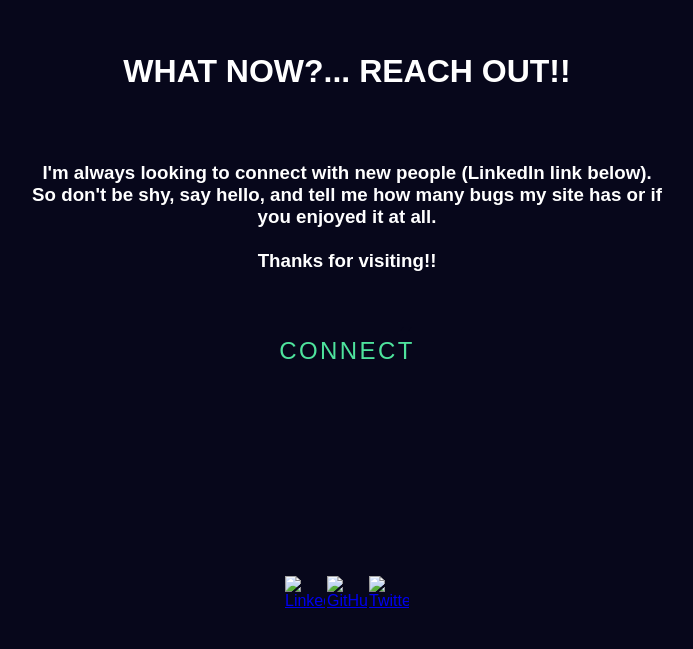
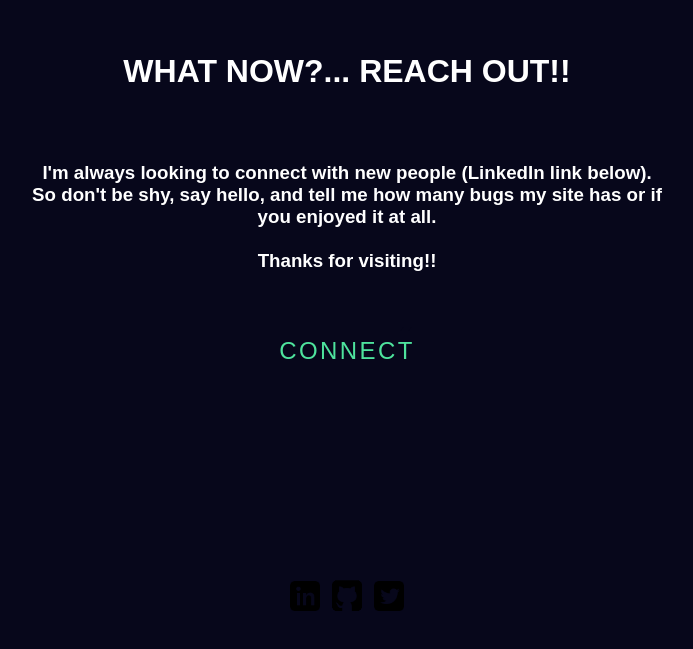
Before and after one commit to fakeAstronautC4/Portfolio, a plain HTML site: page index.html in a window 1280 px wide. Shown: the part 4172-4821 px from the top of the page, without its empty margins (293-986 px from the left). Drawn offline with Linux system fonts and the light colour scheme; a web font is replaced by a local one.

Commit message:
Moving files 4

```diff
--- a/index.html
+++ b/index.html
@@ -154,9 +154,9 @@
     </section>
 
     <section id="links">
-        <a id="linked-I" style="--clr:#0A66C2" href="https://www.linkedin.com/in/camilo-alonso-python4dev"><img src="../static/icons8-linkedin-64.png" alt="LinkedIn"></a>
-        <a id="github" style="--clr:#F0F6FC" href="https://github.com/fakeAstronautC4"><img src="../static/icons8-github-64 (1).png" alt="GitHub"></a>
-        <a id="twitter" style="--clr:rgb(29, 155, 240)" href="https://twitter.com/fake_astronaut1"><img src="../static/twitter-icon.png" alt="Twitter"></a>
+        <a id="linked-I" style="--clr:#0A66C2" href="https://www.linkedin.com/in/camilo-alonso-python4dev"><img src="icons8-linkedin-64.png" alt="LinkedIn"></a>
+        <a id="github" style="--clr:#F0F6FC" href="https://github.com/fakeAstronautC4"><img src="icons8-github-64 (1).png" alt="GitHub"></a>
+        <a id="twitter" style="--clr:rgb(29, 155, 240)" href="https://twitter.com/fake_astronaut1"><img src="twitter-icon.png" alt="Twitter"></a>
     </section>
 
 
```
